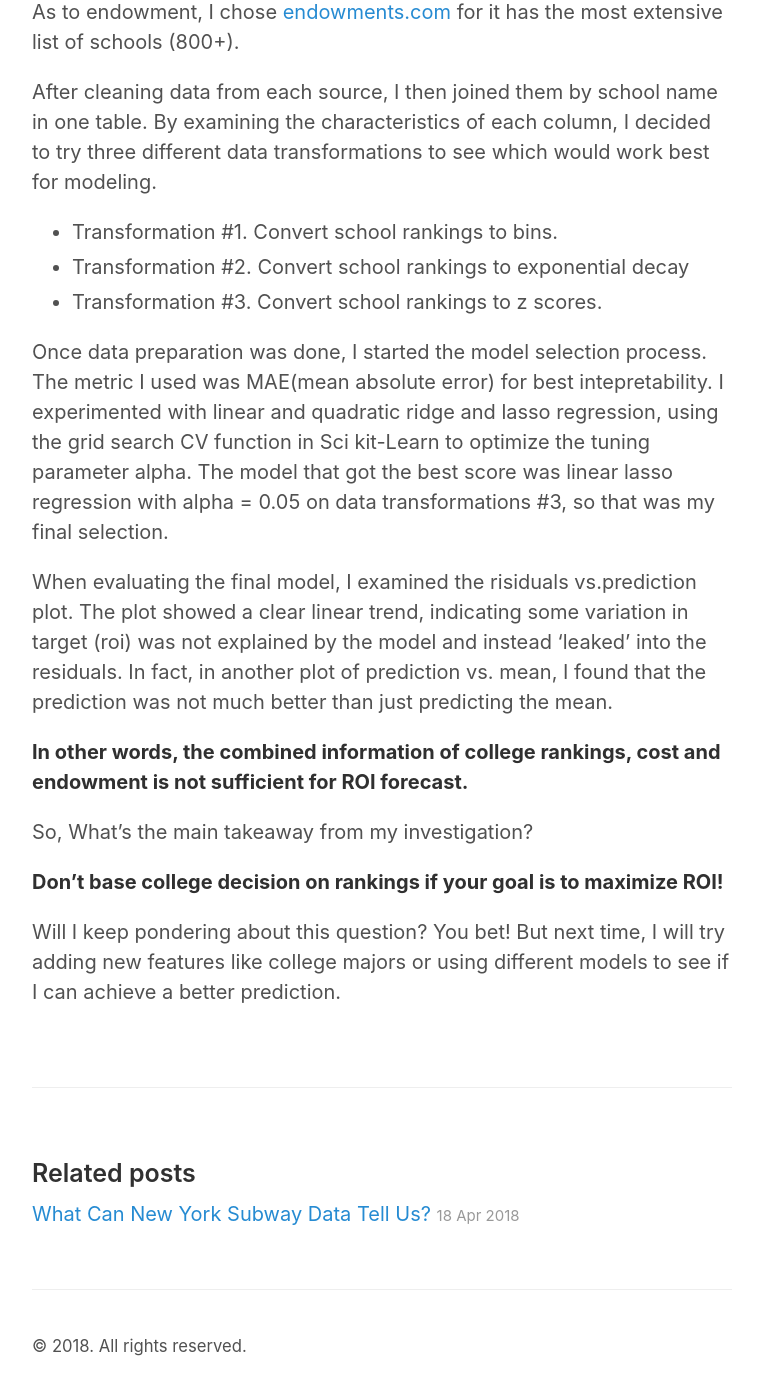
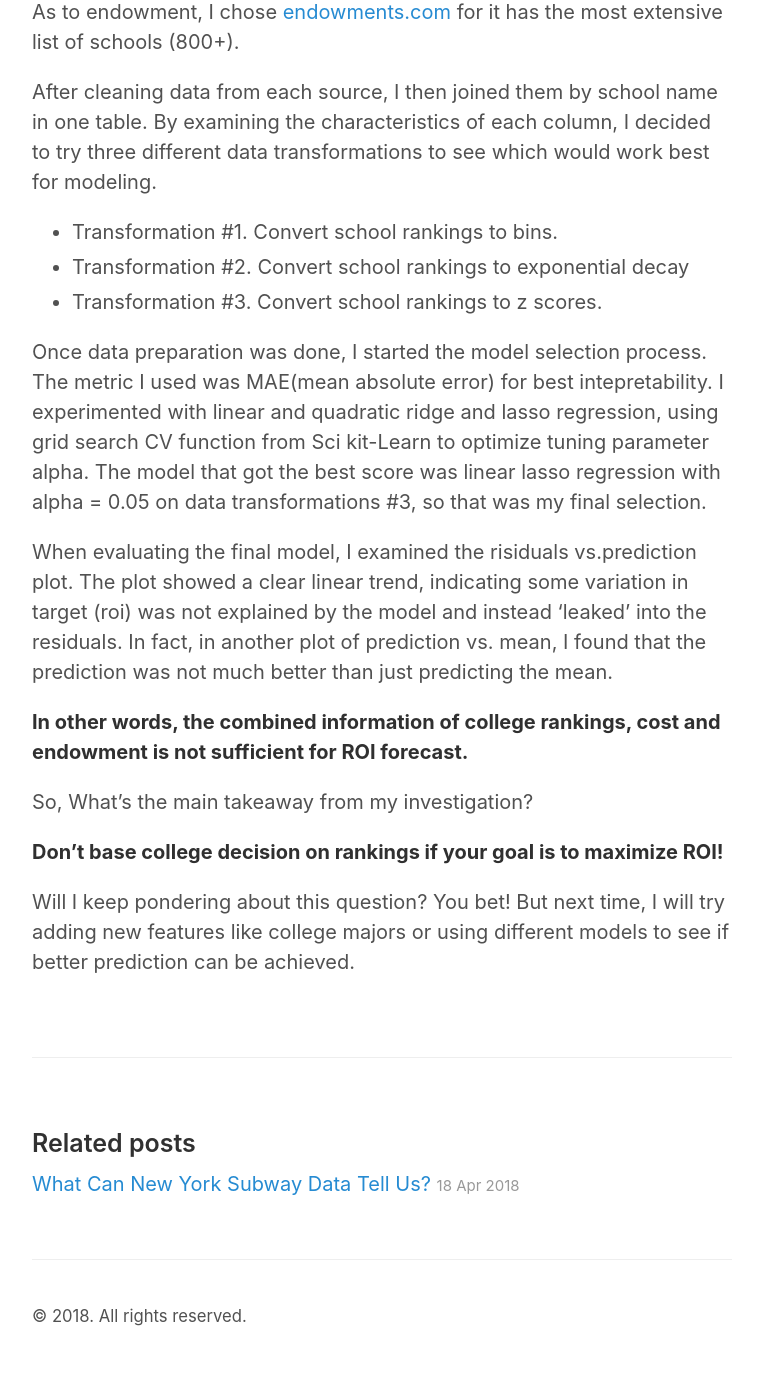
Before and after one commit to jieliang/jieliang.github.io, a Jekyll site: the page built from _posts/2018-05-02-Can-college-rankings-predict-return-on-investment?.md, in a window 1280 px wide and 1400 px high, scrolled down 1117 px. Shown: the top 1395 px of the window, without its empty margins (258-1018 px from the left). Built offline with Jekyll 4.4.1, drawn with Linux system fonts in a browser that asks for light colours; after the commit the page ends 2487 px from its top, so only the background shows below that.

Commit message:
Update 2018-05-02-Can-college-rankings-predict-return-on-investment?.md

```diff
--- a/_posts/2018-05-02-Can-college-rankings-predict-return-on-investment?.md
+++ b/_posts/2018-05-02-Can-college-rankings-predict-return-on-investment?.md
@@ -26,7 +26,7 @@ After cleaning data from each source, I then joined them by school name in one t
 * Transformation #3. Convert school rankings to z scores.
 
 
-Once data preparation was done, I started the model selection process. The metric I used was MAE(mean absolute error) for best intepretability. I experimented with linear and quadratic ridge and lasso regression, using the grid search CV function in Sci kit-Learn to optimize the tuning parameter alpha. The model that got the best score was linear lasso regression with alpha = 0.05 on data transformations #3, so that was my final selection.
+Once data preparation was done, I started the model selection process. The metric I used was MAE(mean absolute error) for best intepretability. I experimented with linear and quadratic ridge and lasso regression, using grid search CV function from Sci kit-Learn to optimize tuning parameter alpha. The model that got the best score was linear lasso regression with alpha = 0.05 on data transformations #3, so that was my final selection.
 
 When evaluating the final model, I examined the risiduals vs.prediction plot. The plot showed a clear linear trend, indicating some variation in target (roi) was not explained by the model and instead 'leaked' into the residuals. In fact, in another plot of prediction vs. mean, I found that the prediction was not much better than just predicting the mean.
 
@@ -36,4 +36,4 @@ So, What's the main takeaway from my investigation?
 
 __Don't base college decision on rankings if your goal is to maximize ROI!__
 
-Will I keep pondering about this question? You bet! But next time, I will try adding new features like college majors or using different models to see if I can achieve a better prediction.
+Will I keep pondering about this question? You bet! But next time, I will try adding new features like college majors or using different models to see if better prediction can be achieved.
```
